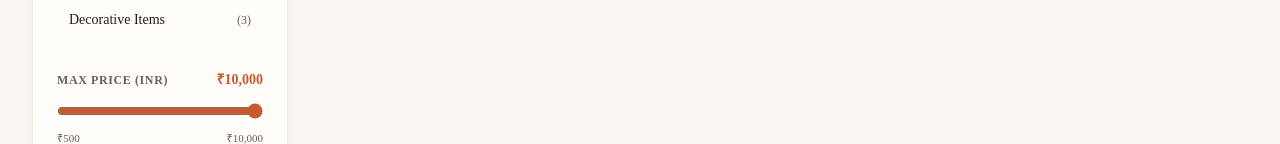
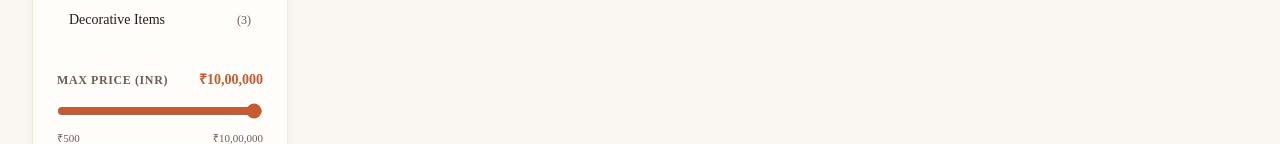
Before and after one commit to Sandesh6282/shreyank-creations, a Next.js app: page /shop in a window 1280 px wide. Shown: the part 808-952 px from the top of the page. Built offline with nearby package versions, Linux system fonts and the light colour scheme; no server answers; the database is empty.

Commit message:
fix: increase storefront price filter limit

```diff
--- a/src/app/shop/page.tsx
+++ b/src/app/shop/page.tsx
@@ -21,7 +21,7 @@ function ShopContent() {
   const [loading, setLoading] = useState(true);
 
   const [selectedCategory, setSelectedCategory] = useState<string>(categoryFromUrl);
-  const [maxPrice, setMaxPrice] = useState<number>(10000);
+  const [maxPrice, setMaxPrice] = useState<number>(1000000);
   const [sortBy, setSortBy] = useState<string>("featured");
   const [searchQuery, setSearchQuery] = useState<string>(searchFromUrl);
   const [isMobileFilterOpen, setIsMobileFilterOpen] = useState(false);
@@ -79,7 +79,7 @@ function ShopContent() {
 
   const handleReset = () => {
     setSelectedCategory("all");
-    setMaxPrice(10000);
+    setMaxPrice(1000000);
     setSortBy("featured");
     setSearchQuery("");
   };
@@ -156,7 +156,7 @@ function ShopContent() {
                 Showing <strong className="text-espresso font-semibold">{displayedProducts.length}</strong> of{" "}
                 <strong className="text-espresso font-semibold">{filteredProducts.length}</strong> crafts
               </span>
-              {(selectedCategory !== "all" || searchQuery || maxPrice < 10000) && (
+              {(selectedCategory !== "all" || searchQuery || maxPrice < 1000000) && (
                 <button
                   onClick={handleReset}
                   className="text-terracotta hover:underline font-medium"
--- a/src/components/shop/FilterSidebar.tsx
+++ b/src/components/shop/FilterSidebar.tsx
@@ -86,15 +86,15 @@ export function FilterSidebar({
         <input
           type="range"
           min={500}
-          max={10000}
-          step={500}
+          max={1000000}
+          step={5000}
           value={priceRange}
           onChange={(e) => onPriceChange(Number(e.target.value))}
           className="w-full accent-terracotta cursor-pointer"
         />
         <div className="flex justify-between text-[11px] text-taupe mt-1">
           <span>₹500</span>
-          <span>₹10,000</span>
+          <span>₹10,00,000</span>
         </div>
       </div>
     </div>
```
